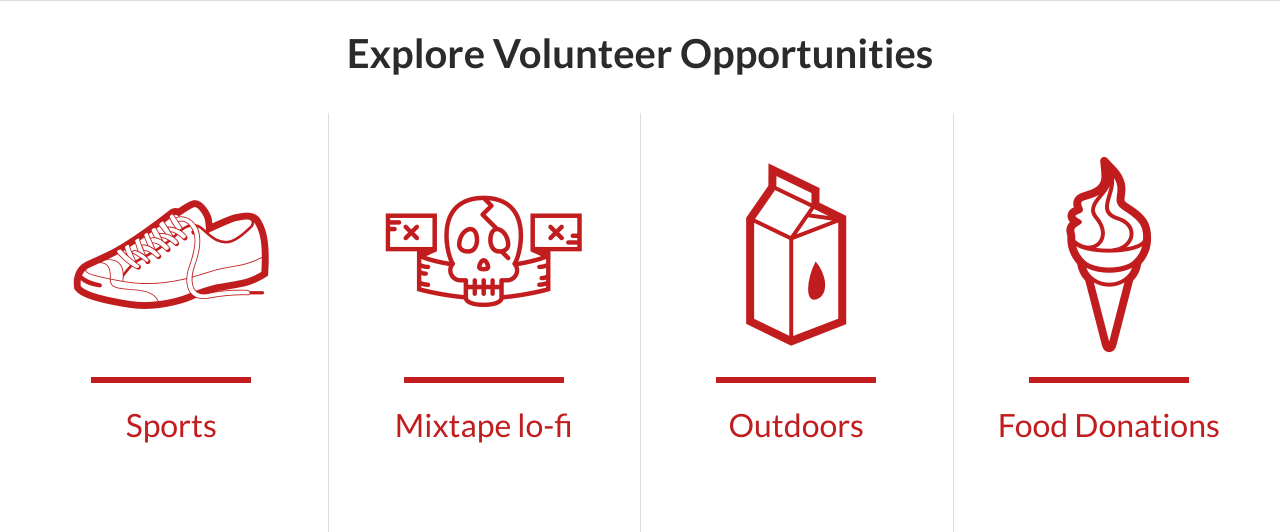
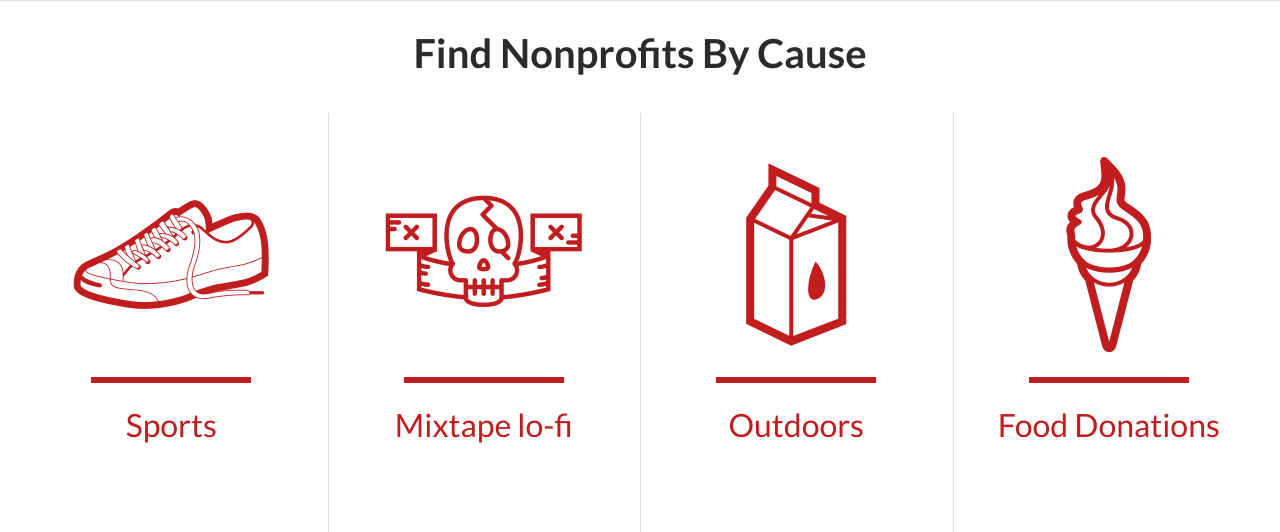
Before and after one commit to kevintian/ProjectLiveLove, a PHP site: page /home.php in a window 1280 px wide. Shown: the part 979-1511 px from the top of the page. Run offline with PHP 8.4, Linux system fonts and the light colour scheme.

Commit message:
Slight html changes

```diff
--- a/home.php
+++ b/home.php
@@ -78,7 +78,7 @@ require 'navbar.php';
     </div>
 
     <div class="text-center" style="padding: 30px;">
-        <h1 class="font-bold">Explore Volunteer Opportunities</h1>
+        <h1 class="font-bold">Find Nonprofits By Cause</h1>
     </div>
 
     <div class="container-fluid">
--- a/user-profile.php
+++ b/user-profile.php
@@ -31,7 +31,7 @@ $row = mysqli_fetch_assoc($response); //Gets the first (and only) row as an asso
                             </h3>
                             <h6 class="card-subtitle mb-2 text-muted">Volunteer</h6>
                             <span class="badge badge-danger">
-                                <?php echo htmlspecialchars($row['points']); ?>
+                                <?php echo htmlspecialchars($row['points']." Points"); ?>
                             </span>
                             <div style="padding-top: 5px;">
                                 <span class="badge badge-pill badge-info">Poverty & Relief</span>
```
